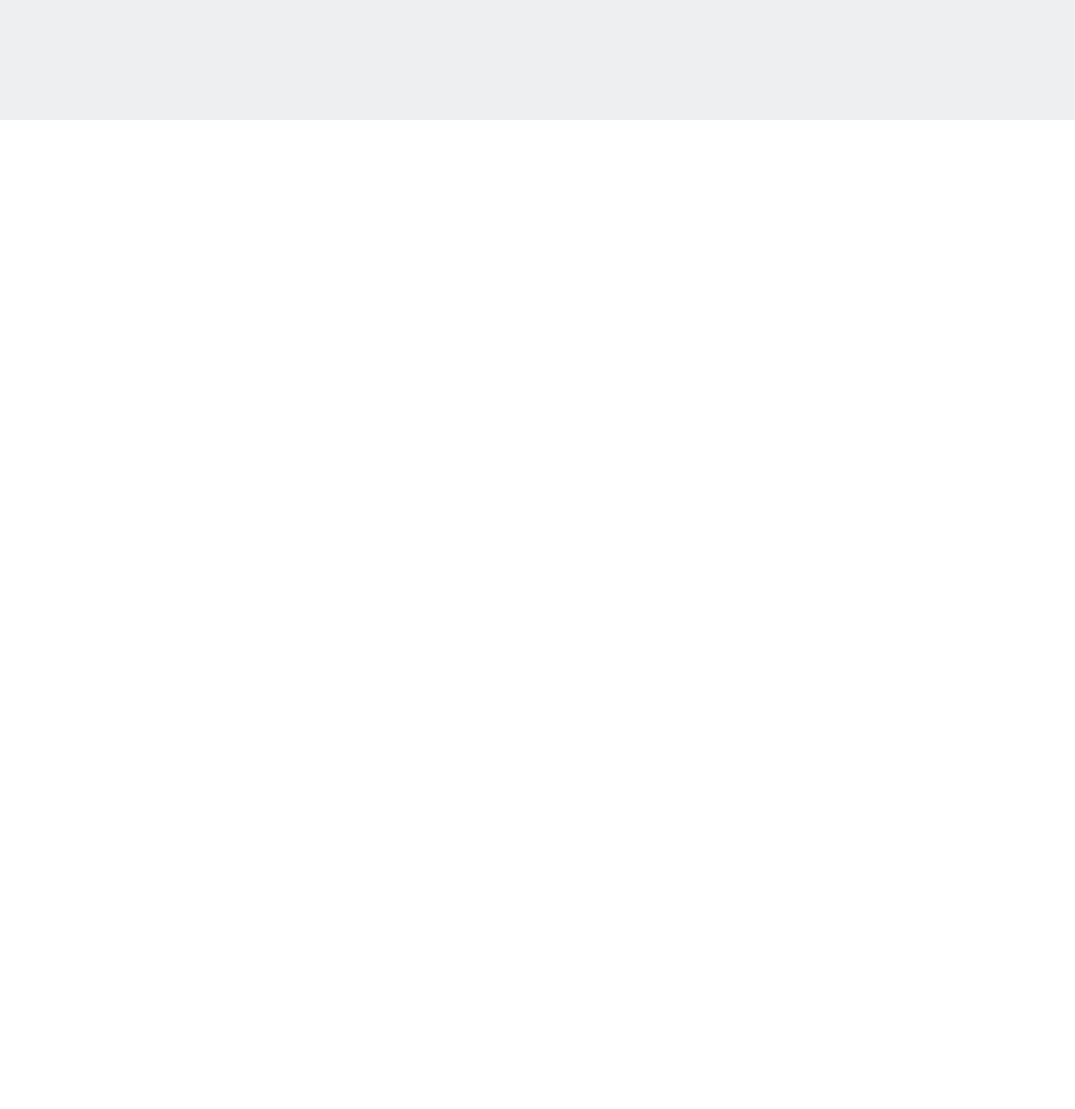
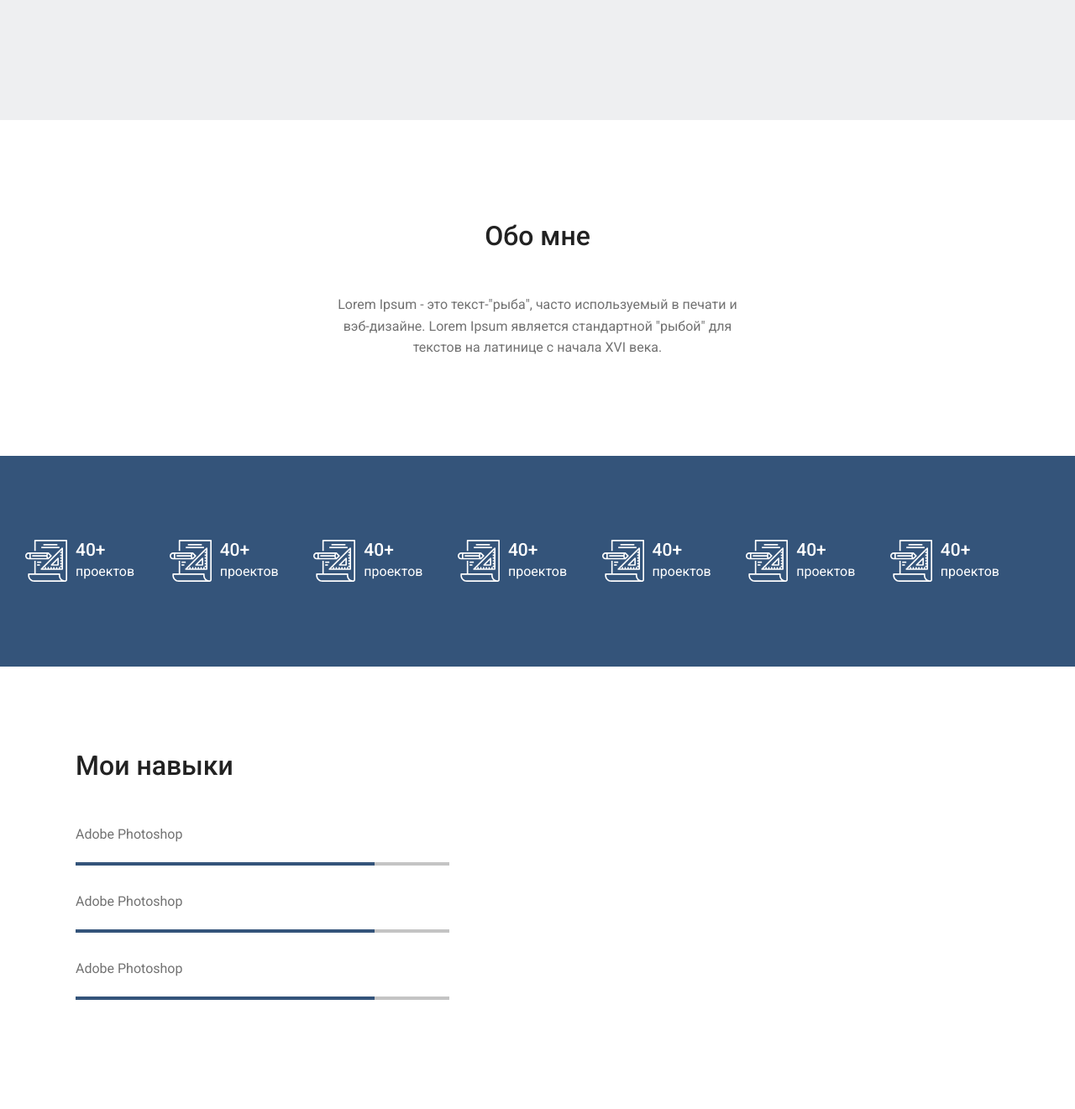
Before and after one commit to oybek94/wd, a plain HTML site: page index.html in a window 1280 px wide. Shown: the part 615-1936 px from the top of the page at 84% size. Before the commit the page ends 800 px from the top, so only its background shows below. Drawn offline with Linux system fonts and the light colour scheme.

Commit message:
stat section complate

```diff
--- a/css/style.css
+++ b/css/style.css
@@ -118,3 +118,102 @@ html {
   color: #34547A;
   background-color: transparent;
 }
+
+/* ABOUT */
+
+.about {
+  max-width: 540px;
+  margin: 0 auto;
+  padding-top: 120px;
+  padding-bottom: 100px;
+  text-align: center;
+}
+
+.section-title {
+  margin-top: 0;
+  margin-bottom: 50px;
+  font-weight: 500;
+  font-size: 32px;
+  line-height: 37px;
+  text-align: center;
+  color: #222222;
+}
+
+.stat {
+  padding-top: 100px ;
+  padding-bottom: 100px;
+  background-color: #34547A;
+}
+
+.desc-list {
+  display: flex;
+  align-items: center;
+  justify-content: space-between;
+  margin: 0;
+}
+
+.desc-wrapper {
+  position: relative;
+  display: flex;
+  flex-direction: column;
+  align-items: flex-start;
+}
+
+.desc-wrapper::before {
+  position: absolute;
+  width: 50px;
+  height: 50px;
+  top: 0;
+  left: -60px;
+  background-image: url("/img/doc.svg");
+
+  content: "";
+}
+
+.desc-date {
+  margin: 0;
+  font-weight: 500;
+  font-size: 21px;
+  line-height: 25px;
+  color: #FFFFFF;
+}
+
+.desc-title {
+  font-size: 16px;
+  line-height: 26px;
+  color: #FFFFFF;
+}
+
+.skills {
+  padding: 100px 0;
+}
+
+.skills-title {
+  text-align: left;
+}
+
+.skills-type {
+  margin-top: 0;
+  margin-bottom: 20px;
+}
+
+.skills-level {
+  position: relative;
+  margin-bottom: 30px;
+  width: 445px;
+  height: 4px;
+  background-color: #C4C4C4;
+  z-index: 0;
+}
+
+.skills-level::before {
+  position: absolute;
+  width: 80%;
+  height: 4px;
+  top: 0;
+  left: 0;
+  background-color: #34547A;
+  z-index: 2;
+
+  content: "";
+}
--- a/index.html
+++ b/index.html
@@ -57,6 +57,67 @@
          </div>
       </div>
    </section>
+
+   <section class="about">
+      <div class="container">
+         <h2 class="section-title">Обо мне</h2>
+         <p class="about-text">Lorem Ipsum - это текст-"рыба", часто используемый в печати и вэб-дизайне. Lorem Ipsum
+            является стандартной "рыбой" для текстов на латинице с начала XVI века.</p>
+      </div>
+   </section>
+
+   <section class="stat">
+      <div class="container">
+         <dl class="desc-list">
+            <div class="desc-wrapper">
+               <dd class="desc-date">40+</dd>
+               <dt class="desc-title">проектов</dt>
+            </div>
+            <div class="desc-wrapper">
+               <dd class="desc-date">40+</dd>
+               <dt class="desc-title">проектов</dt>
+            </div>
+            <div class="desc-wrapper">
+               <dd class="desc-date">40+</dd>
+               <dt class="desc-title">проектов</dt>
+            </div>
+            <div class="desc-wrapper">
+               <dd class="desc-date">40+</dd>
+               <dt class="desc-title">проектов</dt>
+            </div>
+            <div class="desc-wrapper">
+               <dd class="desc-date">40+</dd>
+               <dt class="desc-title">проектов</dt>
+            </div>
+            <div class="desc-wrapper">
+               <dd class="desc-date">40+</dd>
+               <dt class="desc-title">проектов</dt>
+            </div>
+            <div class="desc-wrapper">
+               <dd class="desc-date">40+</dd>
+               <dt class="desc-title">проектов</dt>
+            </div>
+         </dl>
+      </div>
+   </section>
+
+   <div class="skills">
+      <div class="container">
+         <div class="wrapper">
+            <div class="skills-content">
+               <h2 class="section-title skills-title">Мои навыки</h2>
+               <p class="skills-type">Adobe Photoshop</p>
+               <div class="skills-level"></div>
+
+               <p class="skills-type">Adobe Photoshop</p>
+               <div class="skills-level"></div>
+
+               <p class="skills-type">Adobe Photoshop</p>
+               <div class="skills-level"></div>
+            </div>
+         </div>
+      </div>
+   </div>
 </body>
 
 </html>
```
